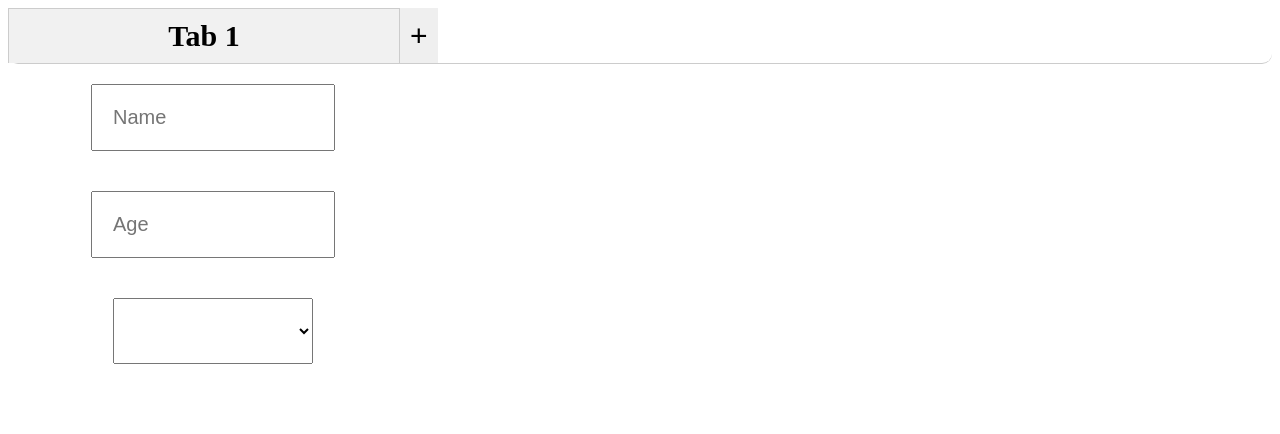
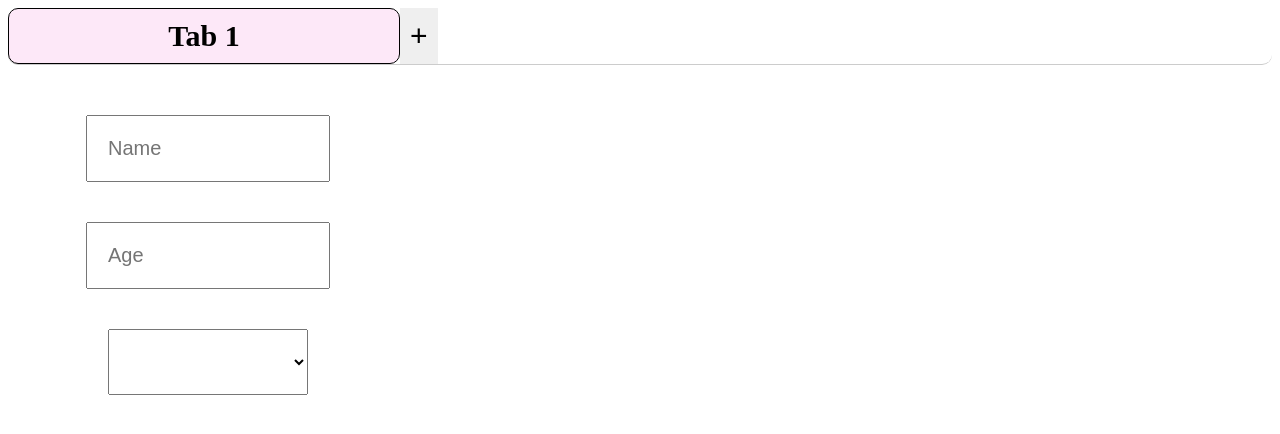
Before and after one commit to Manjukasi/Assignment, a plain HTML site: page Index.html in a window 1280 px wide. Drawn offline with Linux system fonts and the light colour scheme.

Commit message:
styled active tab on click

```diff
--- a/index.css
+++ b/index.css
@@ -24,6 +24,12 @@ body {
     font-weight: bold;
     position: relative;
   }
+  .tab.active {
+    background-color: rgba(238, 104, 209, 0.151);
+    border: 1px solid black;
+    border-radius: 10px;
+
+  }
 
   .btn {
     border: none;
@@ -31,9 +37,6 @@ body {
     font-size: 30px;
   }
 
-  .content {
-    padding: 30px;
-  }
 
   .cancel-button {
     width: 30px;
@@ -51,8 +54,8 @@ body {
   }
 
   .tab-content {
-    margin-left: 30px;
-    width: 350px;
+    margin: 30px 0  0  20px;
+    width: 360px;
     display: flex;
     flex-direction: column;
     justify-content: center;
@@ -65,6 +68,6 @@ body {
     padding: 20px;
     font-size: 20px;
   }
-.content-container {
+.content-container  {
   display: flex;
 }
```
